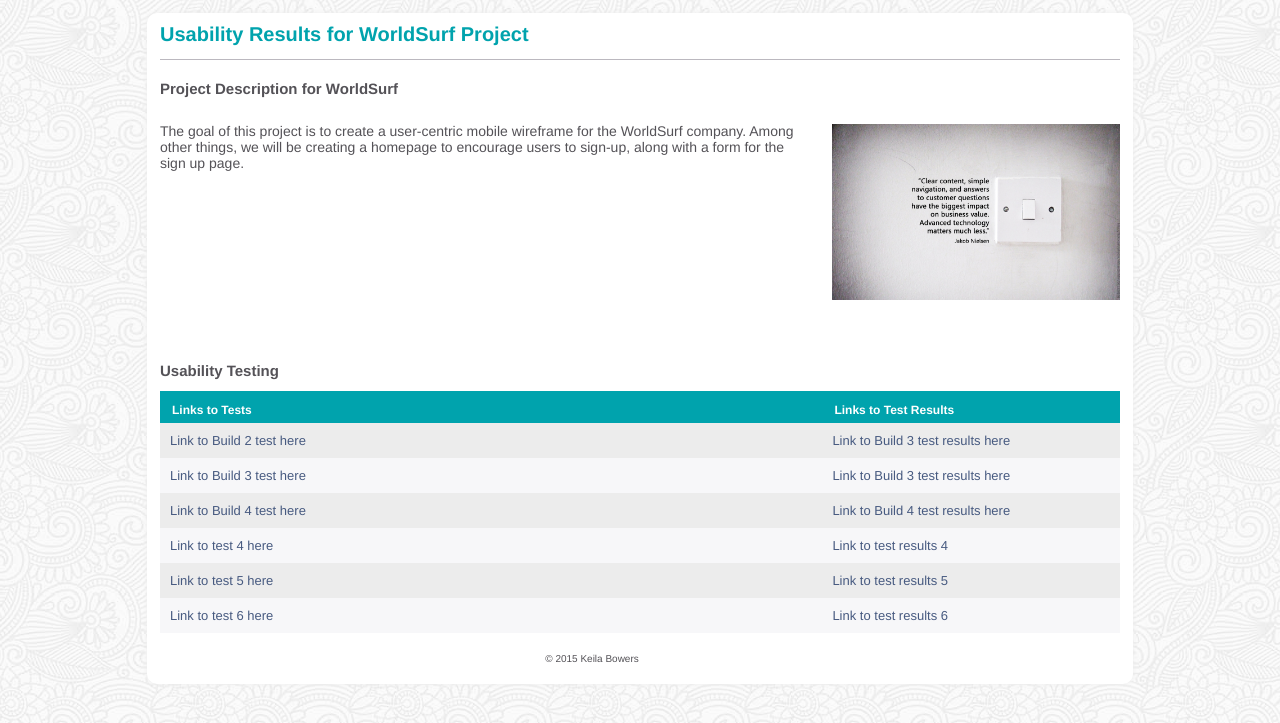
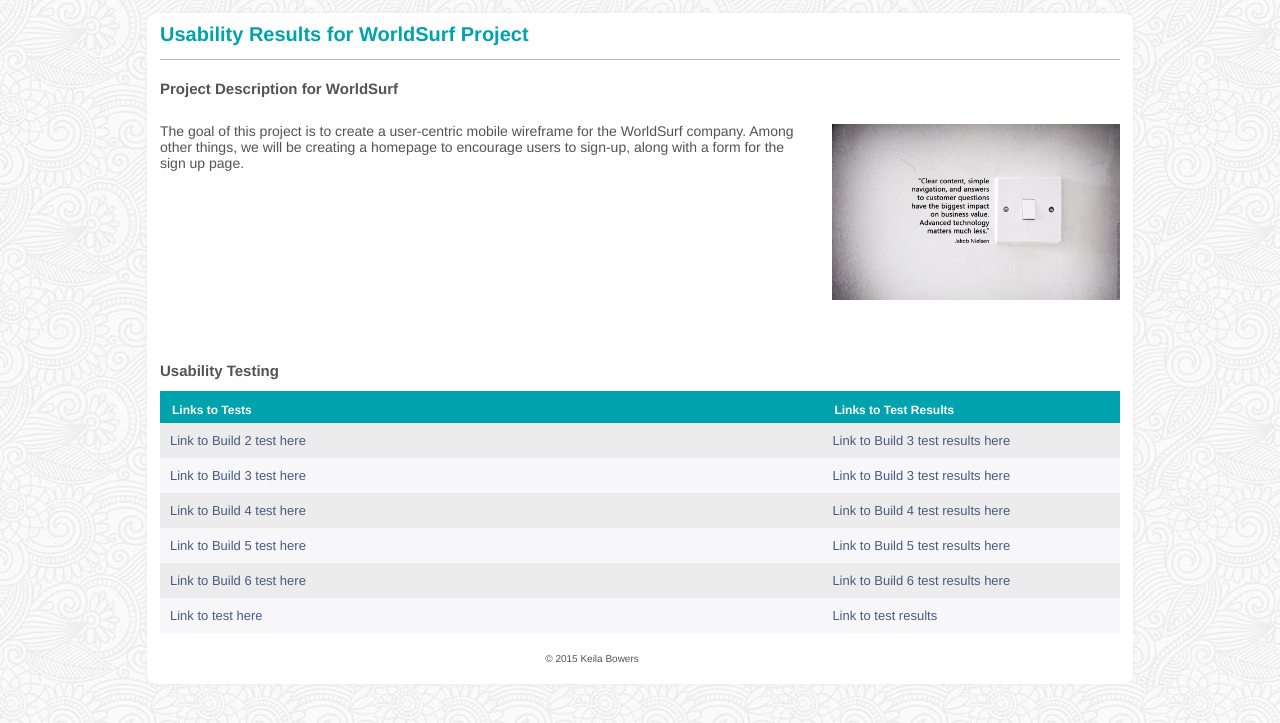
Before and after one commit to keilabowers/Wiu, a plain HTML site: page landing_page/index.html in a window 1280 px wide. Shown: the top 723 px of the page. Drawn offline with Linux system fonts and the light colour scheme.

Commit message:
Build 5 and Build 6 results

```diff
--- a/landing_page/index.html
+++ b/landing_page/index.html
@@ -49,17 +49,17 @@
              <td><a href="https://usabilityhub.com/tests/f9076269ed0f/results/3bc58745c9bf">Link to Build 4 test results here</a></td>
           </tr>
           <tr>
-             <td><a href="">Link to test 4 here</a></td>
-             <td><a href="">Link to test results 4</a></td>
+             <td><a href="https://usabilityhub.com/do/41a61f393de3/e93e">Link to Build 5 test here</a></td>
+             <td><a href="https://usabilityhub.com/tests/41a61f393de3/results/a0e587b4752f">Link to Build 5 test results here</a></td>
           </tr>
           <tr class="odd">
-             <td><a href="#">Link to test 5 here</a></td>
-             <td><a href="#">Link to test results 5</a></td>
+             <td><a href="https://usabilityhub.com/do/26522843498f/940b">Link to Build 6 test here</a></td>
+             <td><a href="https://usabilityhub.com/tests/26522843498f/results/abe1128555f1">Link to Build 6 test results here</a></td>
           </tr>
           <!-- start link -->
           <tr>
-             <td><a href="#">Link to test 6 here</a></td>
-             <td><a href="#">Link to test results 6</a></td>
+             <td><a href="#">Link to test  here</a></td>
+             <td><a href="#">Link to test results </a></td>
           </tr>
 
        </tbody>
```
